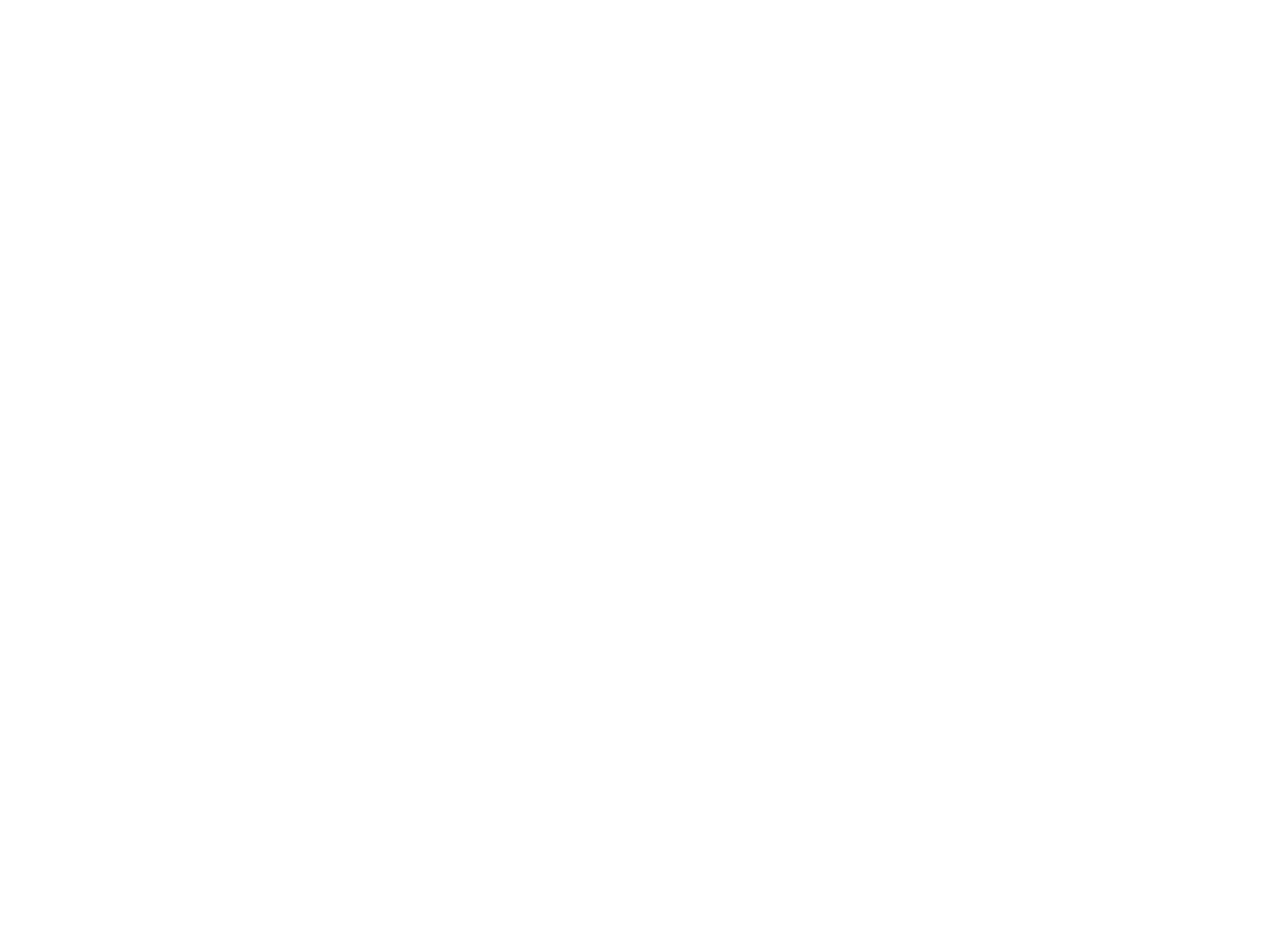
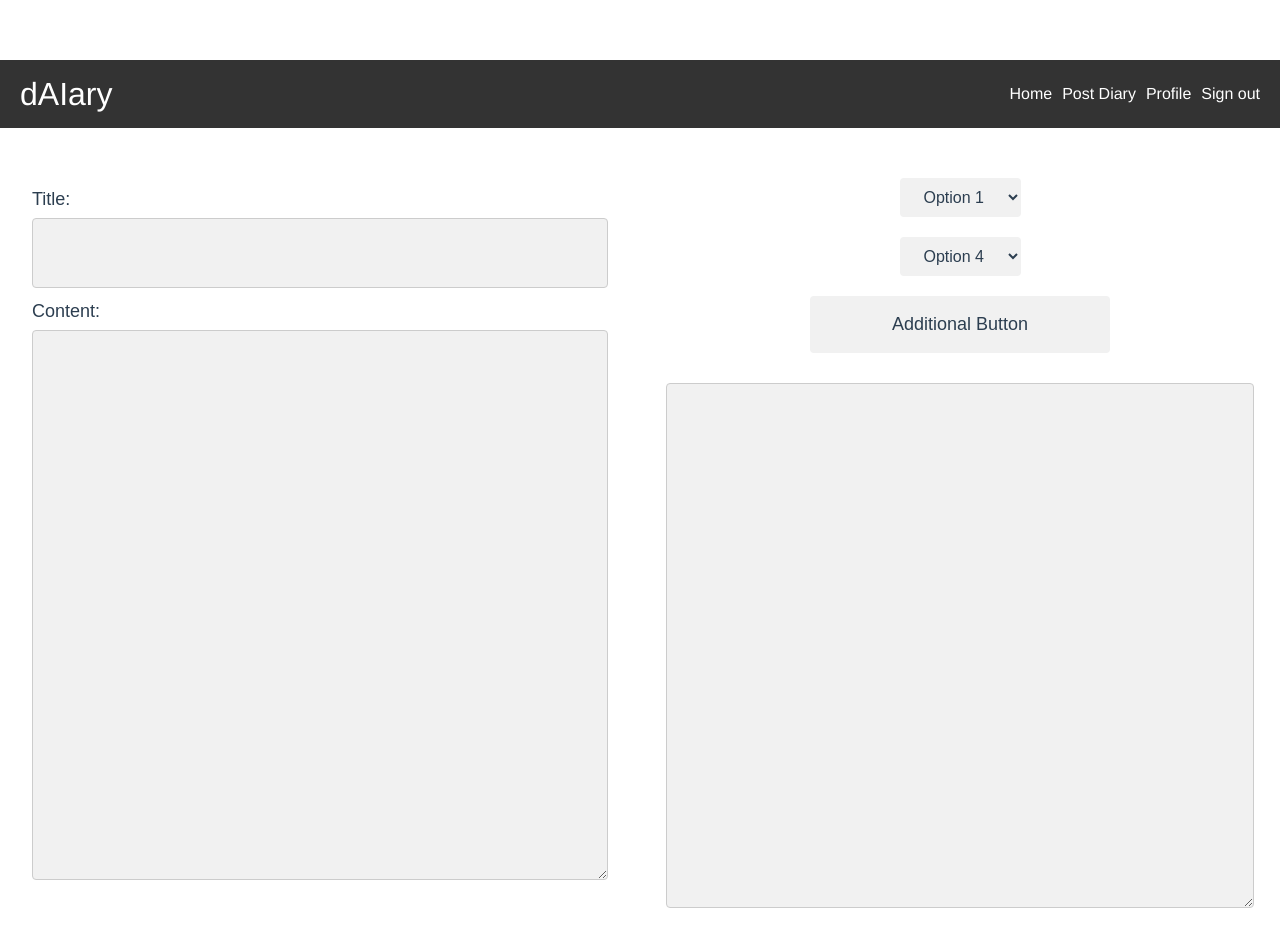
Before and after one commit to arakawakengo/dAIary, a Vue app in the folder templates/: page /comment in a window 1280 px wide. Before the commit the page ends 800 px from the top, so only its background shows below. Built offline with nearby package versions, Linux system fonts and the light colour scheme.

Commit message:
change comment and upload router

```diff
--- a/templates/src/views/Comment.vue
+++ b/templates/src/components/Com_Ment.vue
@@ -1,6 +1,4 @@
 <template>
-        <div class="upload">
-        <Header/>
   <head>
   <meta charset="UTF-8">
   </head>
@@ -36,16 +34,11 @@
     </div>
   </div>
 </body>
-        </div>
 </template>
 
-<script setup>
-import Header from "@/components/Header.vue";
+<script>
 export default {
-    name: "Comment",
-    components:{
-        Header
-    }
+    name: "ComMent"
 }
 </script>
 
--- a/templates/src/components/Header.vue
+++ b/templates/src/components/Header.vue
@@ -3,7 +3,7 @@
         <div class="title">dAIary</div>
         <div class="nav-links">
             <router-link to="/dashboard">Home</router-link>
-            <router-link to="/diary-create">Post Diary</router-link>
+            <router-link to="/upload">Post Diary</router-link>
             <router-link to="/profile">Profile</router-link>
             <router-link to="/">Sign out</router-link>
         </div>
--- a/templates/src/router/index.js
+++ b/templates/src/router/index.js
@@ -7,6 +7,7 @@
 import DiaryDetail from "../views/DiaryDetail"
 import Profile from "../views/Profile"
 import UpLoad from "@/views/UpLoad.vue";
+import ComMent from "@/views/ComMent.vue";
 
 const routes = [
   {
@@ -51,8 +52,8 @@
   },
   {
     path:"/comment",
-    name:"Comment",
-    component: Comment,
+    name:"ComMent",
+    component: ComMent,
   }
 ]
 
--- a/templates/src/components/Comment.vue
+++ b/templates/src/views/ComMent.vue
@@ -1,4 +1,6 @@
 <template>
+        <div class="upload">
+        <Header/>
             <head>
             <meta charset="UTF-8">
             </head>
@@ -34,11 +36,16 @@
             </div>
           </div>
           </body>
+        </div>
 </template>
 
-<script setup>
+<script>
+import Header from "@/components/Header.vue";
 export default {
-    name: "Comment",
+    name: "ComMent",
+    components:{
+        Header
+    }
 }
 </script>
 
```
Lines whose indentation alone changed are shown as unchanged.
